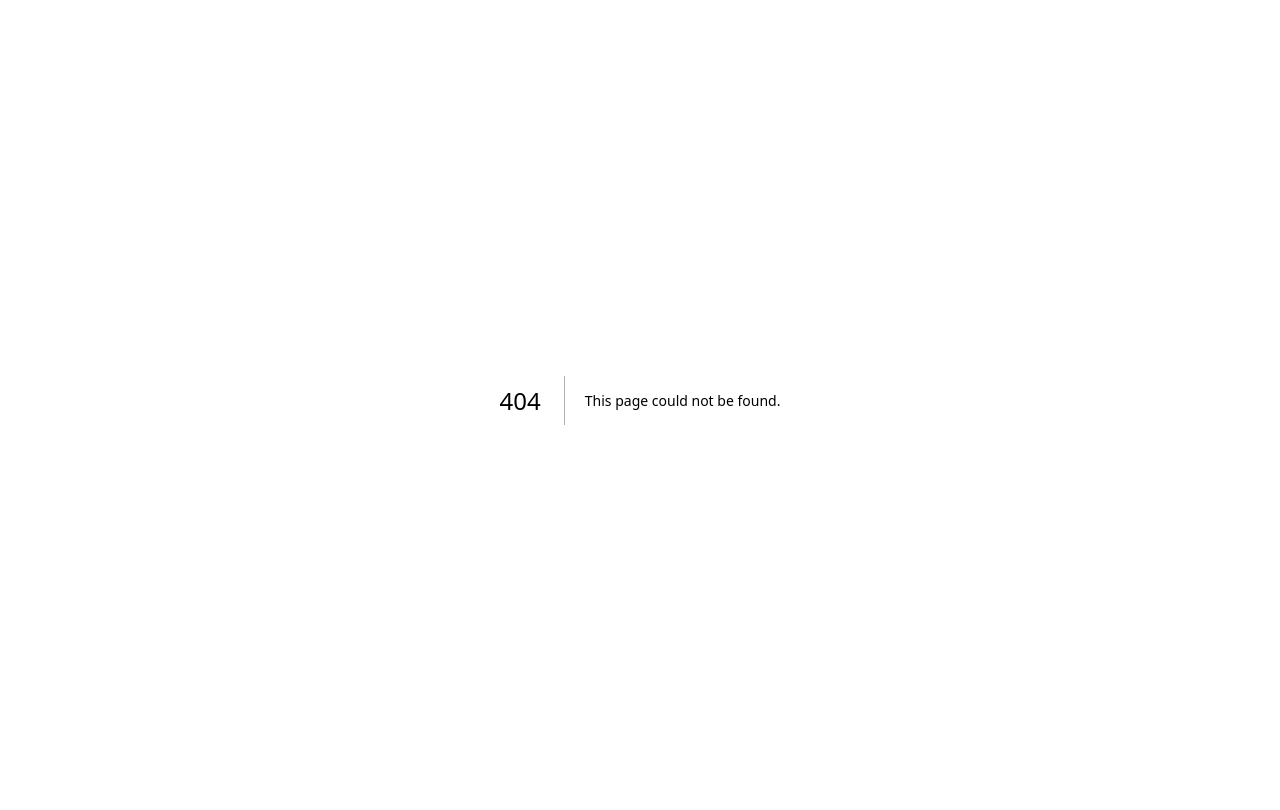
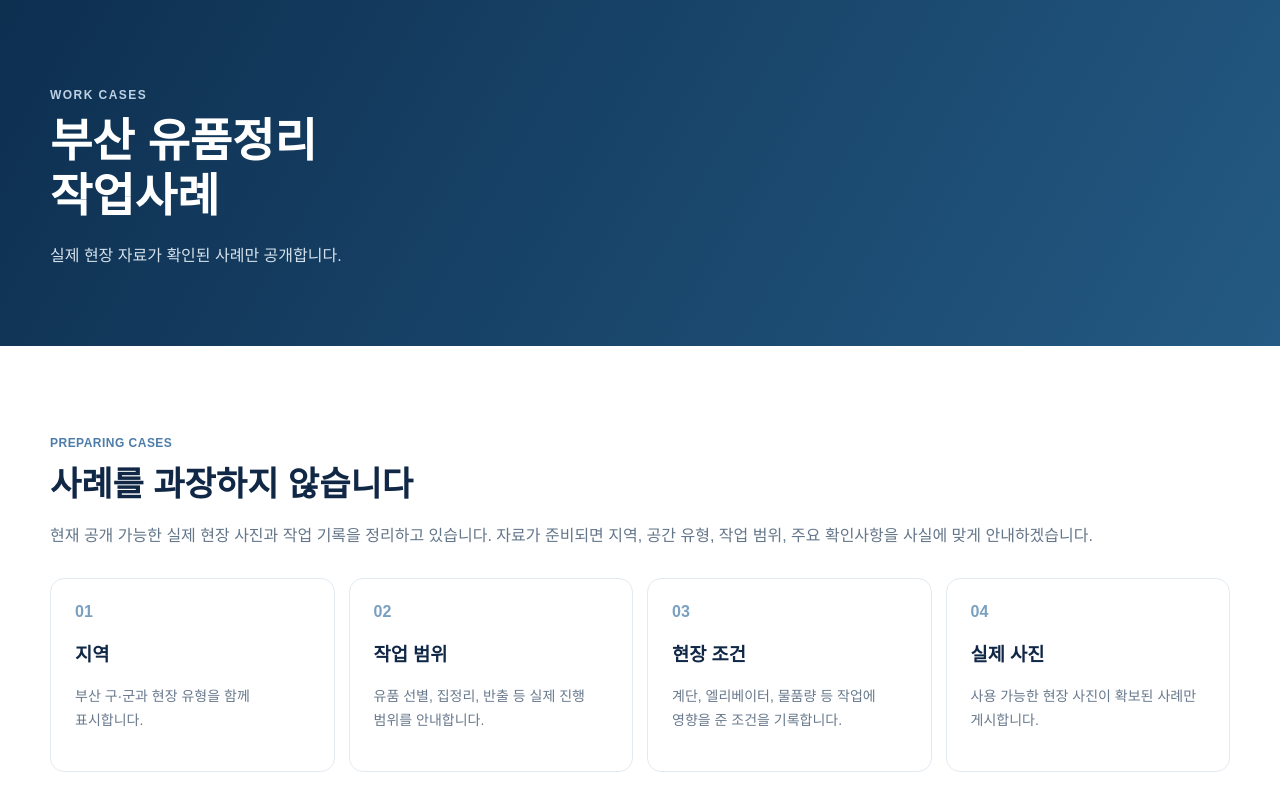
Before and after one commit to hoho601212-collab/olbareun-jeongri, a Next.js app: page /cases in a window 1280 px wide. Before the commit this address had no page. Shown: the top 810 px of the page. Built offline with nearby package versions, Linux system fonts and the light colour scheme.

Commit message:
Add honest work cases page

```diff
--- /dev/null
+++ b/app/cases/page.js
@@ -0,0 +1 @@
+export const metadata={title:"부산 유품정리 작업사례 | 올바른정리",description:"올바른정리 작업사례 안내. 실제 현장 자료가 확보된 사례만 작업 범위와 함께 순차적으로 공개합니다."};export default function Cases(){return <main><section className="subHero"><p>WORK CASES</p><h1>부산 유품정리<br/>작업사례</h1><span>실제 현장 자료가 확인된 사례만 공개합니다.</span></section><section className="section"><p className="kicker">PREPARING CASES</p><h2>사례를 과장하지 않습니다</h2><p className="lead">현재 공개 가능한 실제 현장 사진과 작업 기록을 정리하고 있습니다. 자료가 준비되면 지역, 공간 유형, 작업 범위, 주요 확인사항을 사실에 맞게 안내하겠습니다.</p><div className="detailGrid"><article><em>01</em><h3>지역</h3><p>부산 구·군과 현장 유형을 함께 표시합니다.</p></article><article><em>02</em><h3>작업 범위</h3><p>유품 선별, 집정리, 반출 등 실제 진행 범위를 안내합니다.</p></article><article><em>03</em><h3>현장 조건</h3><p>계단, 엘리베이터, 물품량 등 작업에 영향을 준 조건을 기록합니다.</p></article><article><em>04</em><h3>실제 사진</h3><p>사용 가능한 현장 사진이 확보된 사례만 게시합니다.</p></article></div></section></main>}
```
